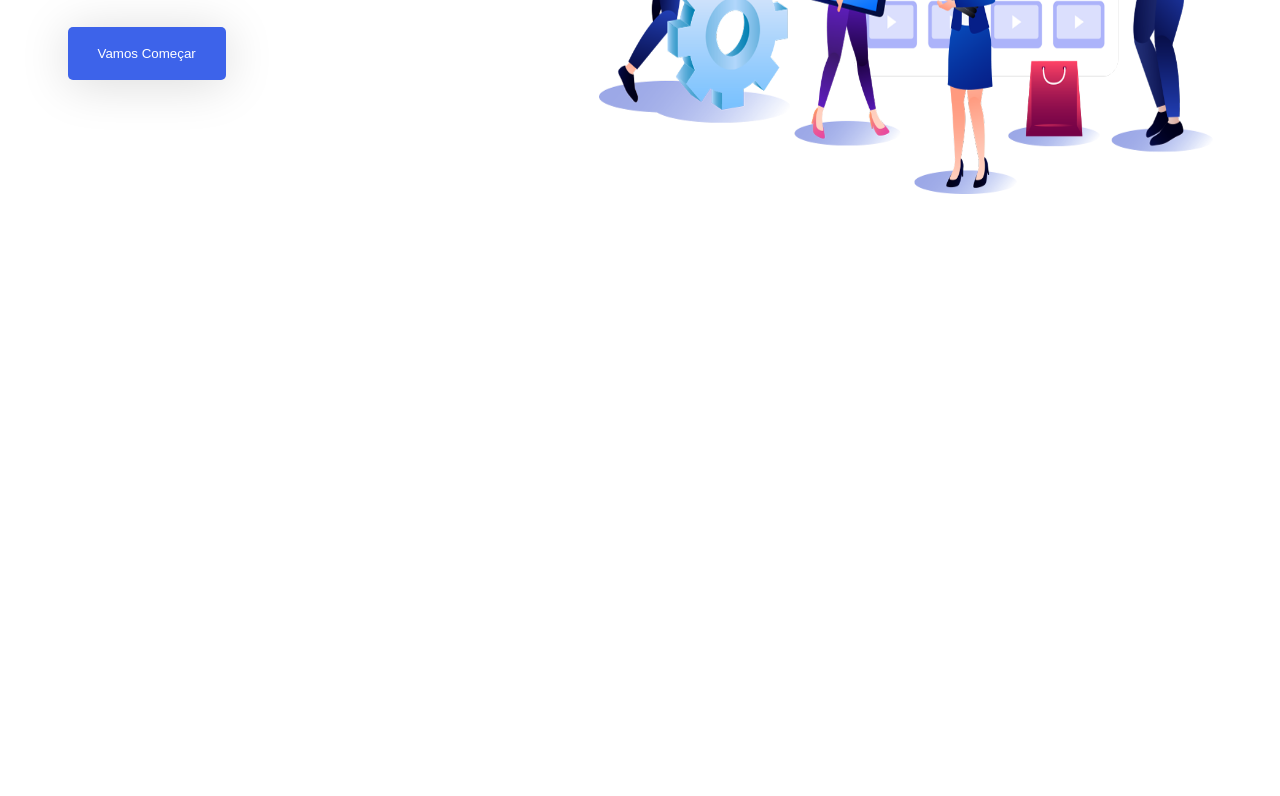
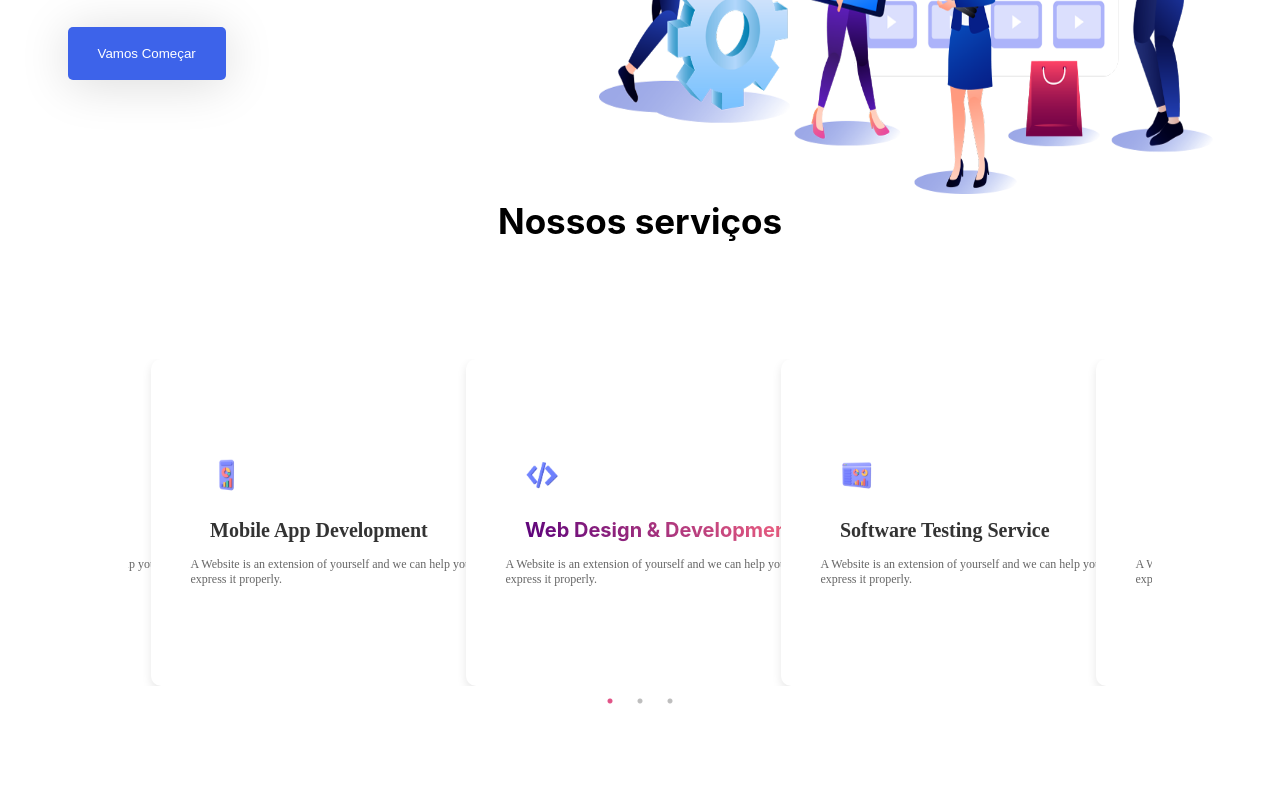
Before and after one commit to passcode-dev/Passcode-site, a Gatsby site: page / in a window 1280 px wide. Shown: the part 444-1240 px from the top of the page. Before the commit the page ends 800 px from the top, so only its background shows below. Built offline with nearby package versions, Linux system fonts and the light colour scheme; Gatsby itself is replaced by a stand-in of ours.

Commit message:
feat:carousel servicos

```diff
--- a/package.json
+++ b/package.json
@@ -18,6 +18,8 @@
     "gatsby": "^5.14.1",
     "react": "^18.2.0",
     "react-dom": "^18.2.0",
+    "react-slick": "^0.30.3",
+    "slick-carousel": "^1.8.1",
     "styled-components": "^6.1.15"
   }
 }
--- /dev/null
+++ b/src/Components/Carousel.js
@@ -0,0 +1,146 @@
+import React from "react";
+import Slider from "react-slick";
+import "slick-carousel/slick/slick.css";
+import "slick-carousel/slick/slick-theme.css";
+import styled from "styled-components";
+import webdesign from "../images/webdesign.png"
+import mobile from "../images/mobile.png"
+import dashboard from "../images/DashBoard.png"
+
+const CarouselContainer = styled.div`
+  width: 80%;
+  margin: auto;
+  padding: 40px 0;
+
+  .slick-slide {
+    display: flex;
+    justify-content: center;
+  }
+
+  .slick-dots li.slick-active button:before {
+    color: #D81B60;
+  }
+`;
+
+const Card = styled.div`
+  display:flex!important;
+  background: #fff;
+  padding: 20px;
+  border-radius: 10px;
+  box-shadow: 0px 4px 10px rgba(0, 0, 0, 0.1);
+  justify-content: center;
+  align-items:center;
+  width: 333px;
+  height: 287px;
+
+  transition: transform 0.3s ease-in-out;
+  &:hover {
+    transform: scale(1.05);
+  }
+`;
+
+const CardInfo = styled.div`
+  display: flex;
+  flex-direction: column;
+  justify-content: center;
+  align-items: center;
+  width: 310px;
+  height: 210px;
+  p {
+    font-size: 12px;
+    color: #666;
+
+  }
+`;
+const CardImgTitle= styled.div`
+  width: 271px;
+  height: 98px;
+  h4 {
+    font-size: 20px;
+    line-height: 27.3px;
+    font-weight: 600px;
+    color: #333;
+  }
+`
+const Bola = styled.div`
+  width: 58px;
+  height: 58px;
+  border-width: solid 1px;
+`
+const IMG=styled.img`
+  width: 34px;
+  height: 34px;
+  top: 12px;
+  left: 12px;
+
+`
+const Span = styled.span`
+    font-family: "Inter";
+    font-weight: bold;
+    font-size: 20px;
+    line-height: 27.3px;
+    letter-spacing: 0%;
+    background: linear-gradient(225deg, #F76680 0%, #57007B 100%);
+    -webkit-background-clip: text;
+    -webkit-text-fill-color: transparent;
+`
+
+
+
+export const Carousel = () => {
+  const settings = {
+    dots: true,
+    infinite: true,
+    speed: 500,
+    slidesToShow: 3,
+    slidesToScroll: 1,
+    centerMode: true,
+    centerPadding: "40px",
+  };
+
+  return (
+    <CarouselContainer>
+      <Slider {...settings}>
+        <Card>
+          <CardInfo>
+            <CardImgTitle>
+                <Bola>
+                  <IMG src={mobile}></IMG>
+                </Bola>
+              <h4>Mobile App Development</h4>
+            </CardImgTitle>
+            <p>
+              A Website is an extension of yourself and we can help you to express it properly.
+            </p>
+          </CardInfo>
+        </Card>
+        <Card>
+          <CardInfo>
+          <CardImgTitle>
+                <Bola>
+                  <IMG src={webdesign}></IMG>
+                </Bola>
+              <h4><Span>Web Design & Development</Span></h4>
+            </CardImgTitle>
+            <p>
+              A Website is an extension of yourself and we can help you to express it properly.
+            </p>
+          </CardInfo>
+        </Card>
+        <Card>
+          <CardInfo>
+            <CardImgTitle>
+                <Bola>
+                  <IMG src={dashboard}></IMG>
+                </Bola>
+               <h4>Software Testing Service</h4>
+            </CardImgTitle>
+            <p>
+              A Website is an extension of yourself and we can help you to express it properly.
+            </p>
+          </CardInfo>
+        </Card>
+      </Slider>
+    </CarouselContainer>
+  );
+};
--- /dev/null
+++ b/src/Services/Services.js
@@ -0,0 +1,33 @@
+import React from "react";
+import {Carousel} from "../Components/Carousel";
+import styled from "styled-components";
+
+const Main=styled.div`
+    display:flex;
+    align-items: center;
+    flex-direction: column;
+    height: 602px;
+    top: 823.34px;
+    left: -10px;
+
+
+`
+const Titulo=styled.div`
+    h1{
+        font-family: Inter;
+        font-weight: 700;
+        font-size: 35px;
+        line-height: 55px;
+        letter-spacing: 0%;
+    }
+`
+export const Service = () => {
+    return(
+        <Main>
+            <Titulo>
+                 <h1>Nossos serviços</h1>
+            </Titulo>
+            <Carousel/>
+        </Main>
+        );
+}
--- a/src/pages/index.js
+++ b/src/pages/index.js
@@ -1,6 +1,7 @@
 import * as React from "react"
 import {Header} from "../Header/Header"
 import {Body} from "../Body/Body"
+import {Service} from "../Services/Services"
 import "../Css/global.css"
 
 const IndexPage = () => {
@@ -8,10 +9,8 @@ const IndexPage = () => {
     <>
      <Header />
     <Body/>
+    <Service/>
     </>
-
-
-
   )
 }
 
```
Also changed, not shown: src/images/DashBoard.png (added), src/images/mobile.png (added), src/images/webdesign.png (added).
